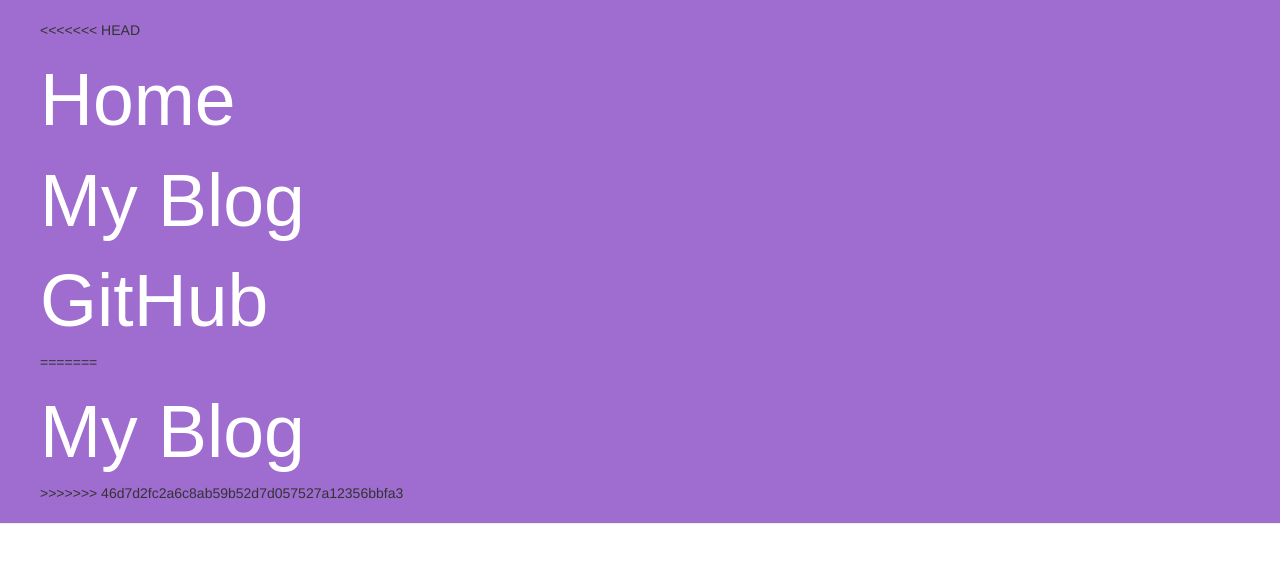
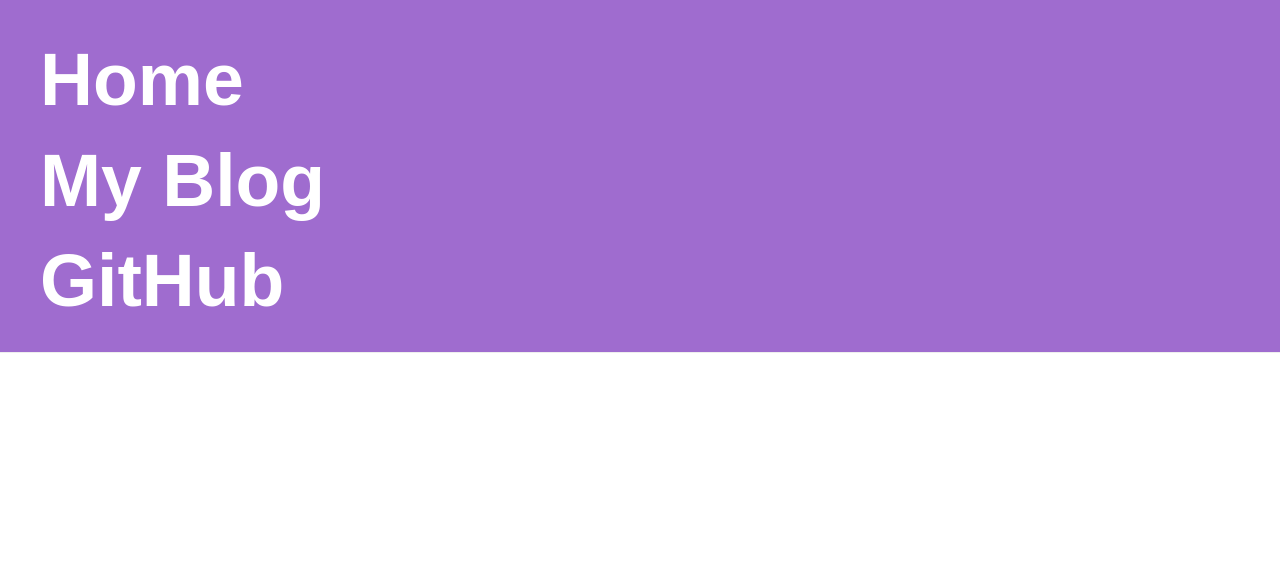
Before and after one commit to ruz1k/liveblog, a Django app: page /blog/ in a window 1280 px wide. Shown: the top 563 px of the page. Run offline with Django 3.2, Linux system fonts and the light colour scheme; data that the repository does not hold is empty; some libraries are stand-ins or nearby versions; some web fonts are replaced.

Commit message:
default commit

```diff
--- a/exampleproject/static/css/post.css
+++ b/exampleproject/static/css/post.css
@@ -26,10 +26,7 @@
 
 h1 {
     font-size: 40pt;
-<<<<<<< HEAD
     font-weight:bold;
-=======
->>>>>>> 46d7d2fc2a6c8ab59b52d7d057527a12356bbfa3
 }
 
 .container {
--- a/exampleproject/templates/example/index.html
+++ b/exampleproject/templates/example/index.html
@@ -12,13 +12,9 @@
         {% if user.is_authenticated %}
             <a href="{% url 'post_new' %}" class="top-menu" style="float: right; color: white; font-size: 30pt; margin-top: 40px;"><span class="glyphicon glyphicon-plus"></span></a>
         {% endif %}
-<<<<<<< HEAD
 			<h1><a href="{% url 'home' %}">Home</a></h1>
             <h1><a href="{% url 'post' %}">My Blog</a></h1>
             <h1><a href="https://github.com/">GitHub</a></h1>
-=======
-			<h1><a href="{% url 'home' %}">My Blog</a></h1>
->>>>>>> 46d7d2fc2a6c8ab59b52d7d057527a12356bbfa3
 		</div>
             {% block content %}
             {% endblock %}
--- a/exampleproject/templates/example/new_post.html
+++ b/exampleproject/templates/example/new_post.html
@@ -4,14 +4,11 @@
    {% for post in post %}
       <div class="content container">
         <h1><a href="{% url 'post_detail' pk=post.pk %}" style="color: black;">{{ post.title }}</a></h1>
-<<<<<<< HEAD
         {% if post.image %}
         <p><img src="{{post.image.url}}" width="240" style="float:left;"></p>
         {% else %}
        <p></p>
        {% endif %}
-=======
->>>>>>> 46d7d2fc2a6c8ab59b52d7d057527a12356bbfa3
         <p>{{ post.text|linebreaksbr }}</p>
         <div class="date">
         <p>published: {{ post.published_date }}</p>
--- a/home/templates/page/home.html
+++ b/home/templates/page/home.html
@@ -9,13 +9,9 @@
 	</head>
 	<body>
 		<div class="page-header">
-<<<<<<< HEAD
 			<h1><a href="{% url 'home' %}">Home</a></h1>
             <h1><a href="{% url 'post' %}">My Blog</a></h1>
             <h1><a href="https://github.com/">GitHub</a></h1>
-=======
-			<h1><a href="{% url 'post' %}">Home</a></h1>
->>>>>>> 46d7d2fc2a6c8ab59b52d7d057527a12356bbfa3
 		</div>
 		<div class="content">
 			<p>Hello World</p>
```
Also changed, not shown: mysite/media/media/image/9_0W6ms6cjg_dxGIZY7.jpg (added), mysite/media/media/image/9_0W6ms6cjg_kADQZ7T.jpg (added), 1 other file.
